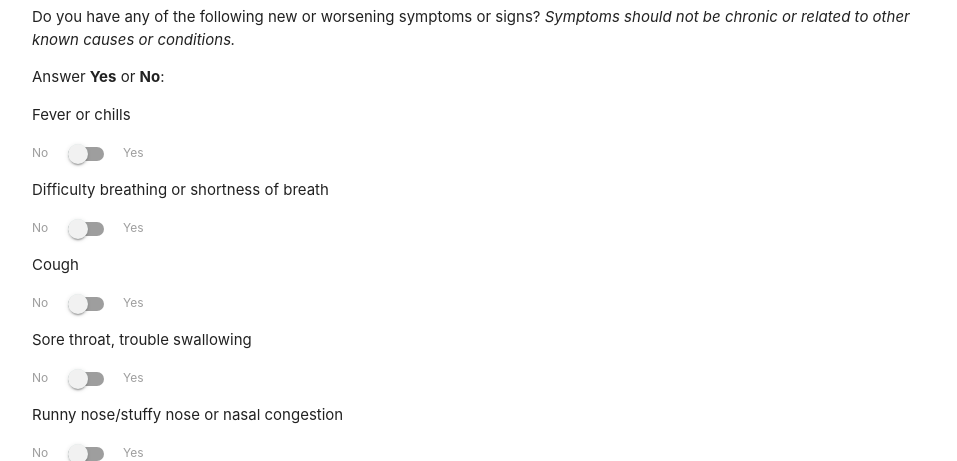
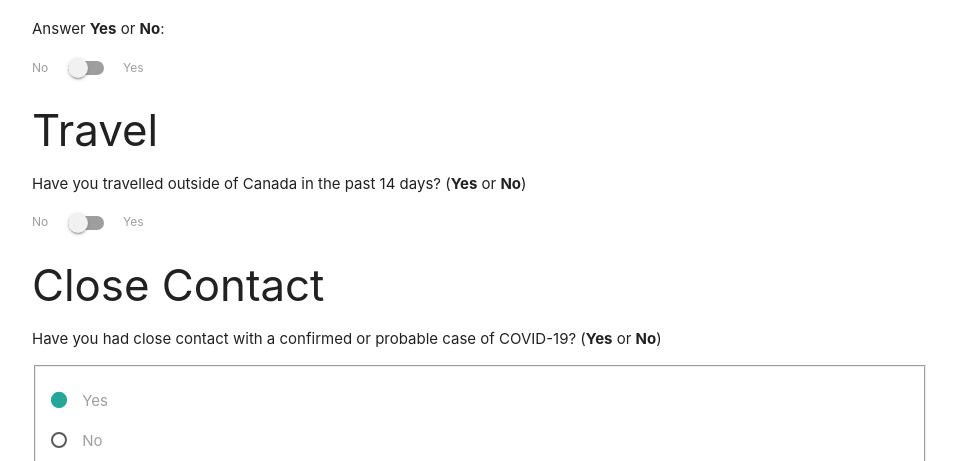
Before and after one commit to Riolku/covid-form, a Flask app: page / in a window 1280 px wide. Shown: the part 897-1358 px from the top of the page, without its empty margins (160-1117 px from the left). Run offline with Flask 2, Linux system fonts and the light colour scheme; data that the repository does not hold is empty; parts of the project's set-up code (start-up, migrations or seed data) failed here and were passed over.

Commit message:
Update to remove a lot of symptoms

```diff
--- a/main.py
+++ b/main.py
@@ -11,17 +11,6 @@ app.config['SQLALCHEMY_TRACK_MODIFICATIONS'] = False
 
 db = SQLAlchemy(app)
 
-symptoms = dict(
-    fever = "Fever or chills",
-    breathing = "Difficulty breathing or shortness of breath",
-    cough = "Cough",
-    throat = " Sore throat, trouble swallowing ",
-    nose = " Runny nose/stuffy nose or nasal congestion ",
-    taste = " Decrease or loss of smell or taste ",
-    nausea = " Nausea, vomiting, diarrhea, abdominal pain ",
-    tired = " Not feeling well, extreme tiredness, sore muscles "
-)
-
 dbcol = db.Column
 dbint = db.Integer
 dbbool = db.Boolean
@@ -33,17 +22,13 @@ class Organizations(db.Model):
     key = dbcol(dbstr(128), unique = True)
     name = dbcol(dbstr(1024), unique = True)
 
-    __tablename__ = "organizations"
-
 class FormResponses(db.Model):
     id = dbcol(dbint, primary_key = True)
     time = dbcol(dblong, nullable = False)
     name = dbcol(dbstr(128), nullable = False)
     organization = dbcol(dbint, db.ForeignKey(Organizations.id), nullable = True)
 
-    for k in symptoms:
-        vars()[k] = dbcol(dbbool, nullable = False)
-
+    symptoms = dbcol(dbbool, nullable = False)
     travel = dbcol(dbbool, nullable = False)
     contact = dbcol(dbbool, nullable = False)
 
@@ -80,7 +65,7 @@ def serve():
 
             form_type = form_val('form_type')
 
-            symptom_vals = { v : check_form(v) for v in symptoms.keys() }
+            symptoms = form_val('symptoms')
 
             travel = check_form('travel')
 
@@ -100,7 +85,7 @@ def serve():
 
             if status is None:
 
-                r = FormResponses(name = name, organization = oid, **symptom_vals, travel = travel, contact = contact, time = int(time.time()))
+                r = FormResponses(name = name, organization = oid, symptoms = symptoms, travel = travel, contact = contact, time = int(time.time()))
 
                 db.session.add(r)
 
@@ -113,7 +98,7 @@ def serve():
                 status = "success"
 
 
-    return render_template("form.html", msg = msg, status = status, colour = colour, dd = [(o.key, o.name) for o in Organizations.query.all()], symptoms = symptoms)
+    return render_template("form.html", msg = msg, status = status, colour = colour, dd = [(o.key, o.name) for o in Organizations.query.all()])
 
 if __name__ == "__main__":
     app.run(port = 8000, debug = True)
--- a/templates/form.html
+++ b/templates/form.html
@@ -18,27 +18,13 @@
     <!-- Compiled and minified JavaScript -->
     <script src="https://cdnjs.cloudflare.com/ajax/libs/materialize/1.0.0/js/materialize.min.js" defer></script>
 
-    <!-- Auto-init -->
+    <!-- Site Script -->
     <script src="/static/script.js" defer></script>
   </head>
 
   <body>
     <div class="parallax-container">
       <div class="parallax"><img src="/static/img.jpg"></div>
-    </div>
-
-    <div class="row">
-      <div class="col s12">
-        <ul class="tabs">
-          <li class="tab col s6">
-            <a onclick="internal()">Internal</a>
-          </li>
-
-          <li class="tab col s6">
-            <a onclick="external()">External</a>
-          </li>
-        </ul>
-      </div>
     </div>
 
     <div class="container">
@@ -52,8 +38,6 @@
       {% endif %}
 
       <form method="post">
-        <input id="form_type" name="form_type" type="text" value="internal" hidden />
-
         <h3> Personal Information </h3>
 
         <div class="input-field">
@@ -87,7 +71,6 @@
           Answer <b>Yes</b> or <b>No</b>:
         </p>
 
-        {% for k, v in symptoms.items() %}
         <p> {{ v }} </p>
 
         <div class="switch">
@@ -98,7 +81,6 @@
             Yes
           </label>
         </div>
-        {% endfor %}
 
         <h3> Travel </h3>
 
@@ -121,14 +103,20 @@
           Have you had close contact with a confirmed or probable case of COVID-19? (<b>Yes</b> or <b>No</b>)
         </p>
 
-        <div class="switch">
+       <fieldset required>
+         <p>
            <label>
-            No
-            <input type="checkbox" name="contact">
-            <span class="lever"></span>
-            Yes
+             <input class="red" name="group1" type="radio" checked />
+             <span>Yes</span>
             </label>
-        </div>
+          </p>
+          <p>
+            <label>
+              <input class="green" name="group1" type="radio" />
+              <span>No</span>
+            </label>
+          </p>
+       </fieldset>
 
         <br>
 
```
Also changed, not shown: static/script.js (line endings or trailing spaces). Lines whose indentation alone changed are shown as unchanged.
